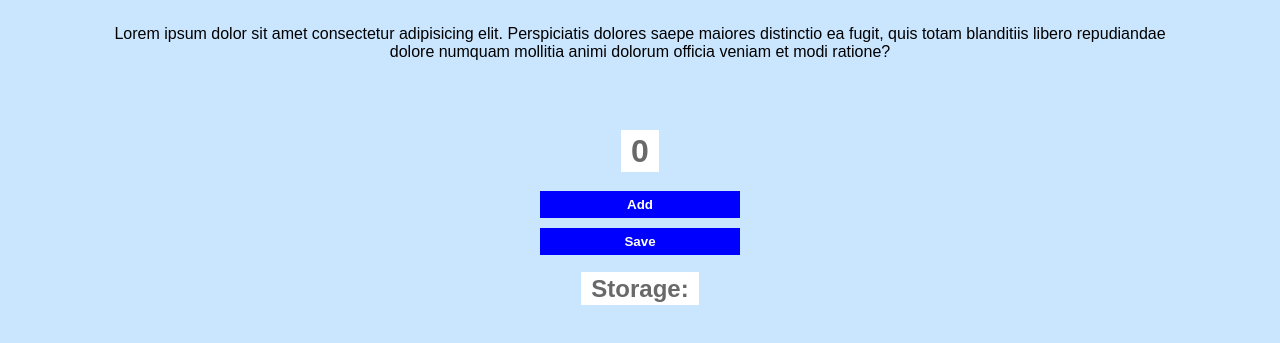
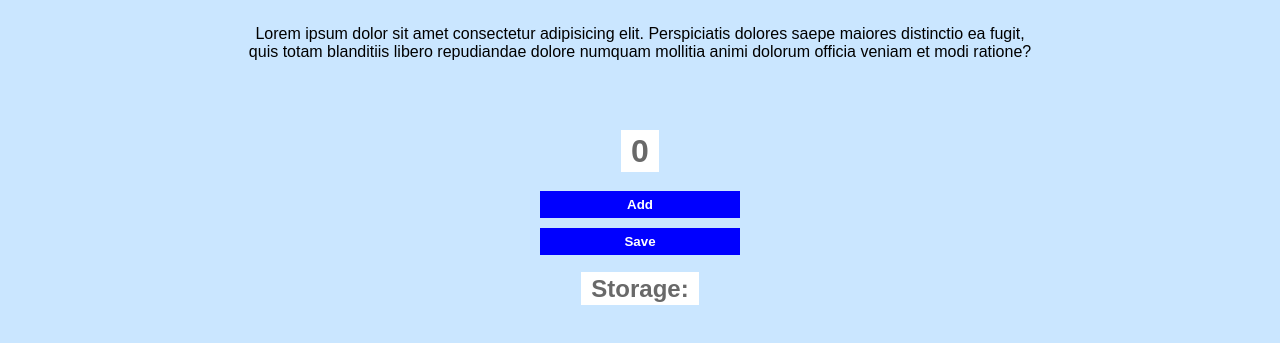
Before and after one commit to axelquartz/client-counter, a plain HTML site: page index.html in a window 1280 px wide. Shown: the part 71-414 px from the top of the page. Drawn offline with Linux system fonts and the light colour scheme.

Commit message:
Add max-width

```diff
--- a/style.css
+++ b/style.css
@@ -1,5 +1,8 @@
 :root{
     margin: auto;
+}
+html{
+    max-width: 1000px;
 }
 body{
     text-align: center;
```
